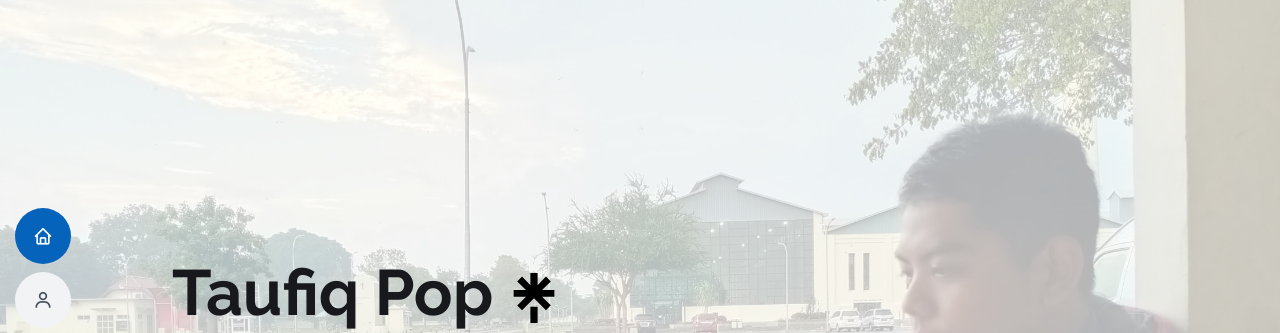
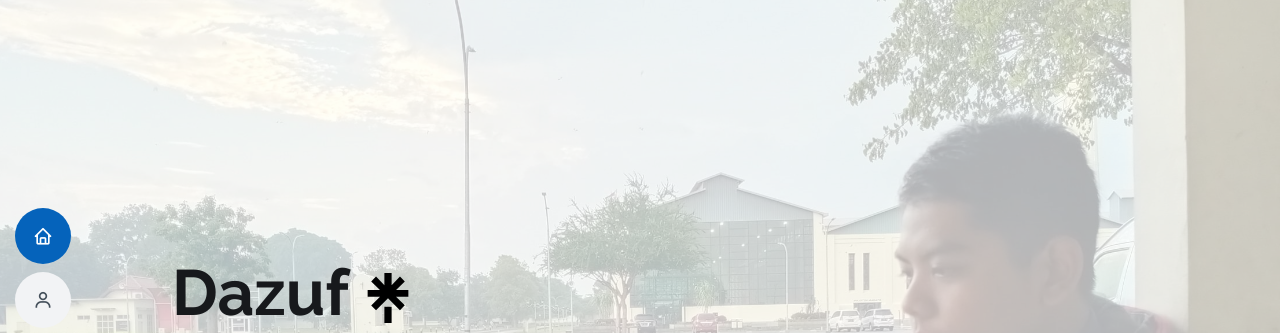
Before and after one commit to dazuf/dazuf.github.io, a plain HTML site: page index.html in a window 1280 px wide. Shown: the top 333 px of the page. Drawn offline with nearby package versions, Linux system fonts and the light colour scheme; files whose address does not match are found by name.

Commit message:
Ganti Nama

```diff
--- a/index.html
+++ b/index.html
@@ -1,12 +1,12 @@
 <!DOCTYPE html>
 
-<!-- Taufiq Pop -->
+<!-- Dazuf -->
 
 <html lang="en">
   <head>
     <meta charset="utf-8">
     <meta content="width=device-width, initial-scale=1.0" name="viewport">
-    <title>Taufiq Pop | Curriculum Vitae</title>
+    <title>Dazuf | Curriculum Vitae</title>
     <meta content="" name="description">
     <meta content="" name="keywords">
 
@@ -48,7 +48,7 @@
     <!--  Home  -->
     <section id="hero" class="d-flex flex-column justify-content-center">
       <div class="container" data-aos="zoom-in" data-aos-delay="100">
-        <h1>Taufiq Pop <a href="https://linktr.ee/TaufiqPop" target="_blank"><svg xmlns="http://www.w3.org/2000/svg" style="color: black;" width="50" height="50" viewBox="0 0 24 24"><path fill="currentColor" d="m13.736 5.853l4.005-4.117l2.325 2.38l-4.2 4.005h5.908v3.305h-5.937l4.229 4.108l-2.325 2.334l-5.74-5.769l-5.741 5.769l-2.325-2.325l4.229-4.108H2.226V8.121h5.909l-4.2-4.004l2.324-2.381l4.005 4.117V0h3.472zm-3.472 10.306h3.472V24h-3.472z"/></svg></a></h1>
+        <h1>Dazuf <a href="https://linktr.ee/TaufiqPop" target="_blank"><svg xmlns="http://www.w3.org/2000/svg" style="color: black;" width="50" height="50" viewBox="0 0 24 24"><path fill="currentColor" d="m13.736 5.853l4.005-4.117l2.325 2.38l-4.2 4.005h5.908v3.305h-5.937l4.229 4.108l-2.325 2.334l-5.74-5.769l-5.741 5.769l-2.325-2.325l4.229-4.108H2.226V8.121h5.909l-4.2-4.004l2.324-2.381l4.005 4.117V0h3.472zm-3.472 10.306h3.472V24h-3.472z"/></svg></a></h1>
         <p>I'm <span class="typed" data-typed-items="Full-Stack Web Developer"></span></p>
         <div class="social-links">
           <a href="https://www.linkedin.com/in/taufiq-pop-230421201" title="Linkedin" target="_blank"><i class="bx bxl-linkedin"></i></a>
@@ -373,7 +373,7 @@
           <a href="https://discord.gg/CKXCwBZr72" title="Discord" target="_blank"><i class="bx bxl-discord"></i></a>
         </div>
         <div class="copyright">
-          Copyright &copy; 2024 <strong><span>Taufiq Pop</span></strong>
+          Copyright &copy; 2024 <strong><span>Dazuf</span></strong>
         </div>
       </div>
     </footer>
```
